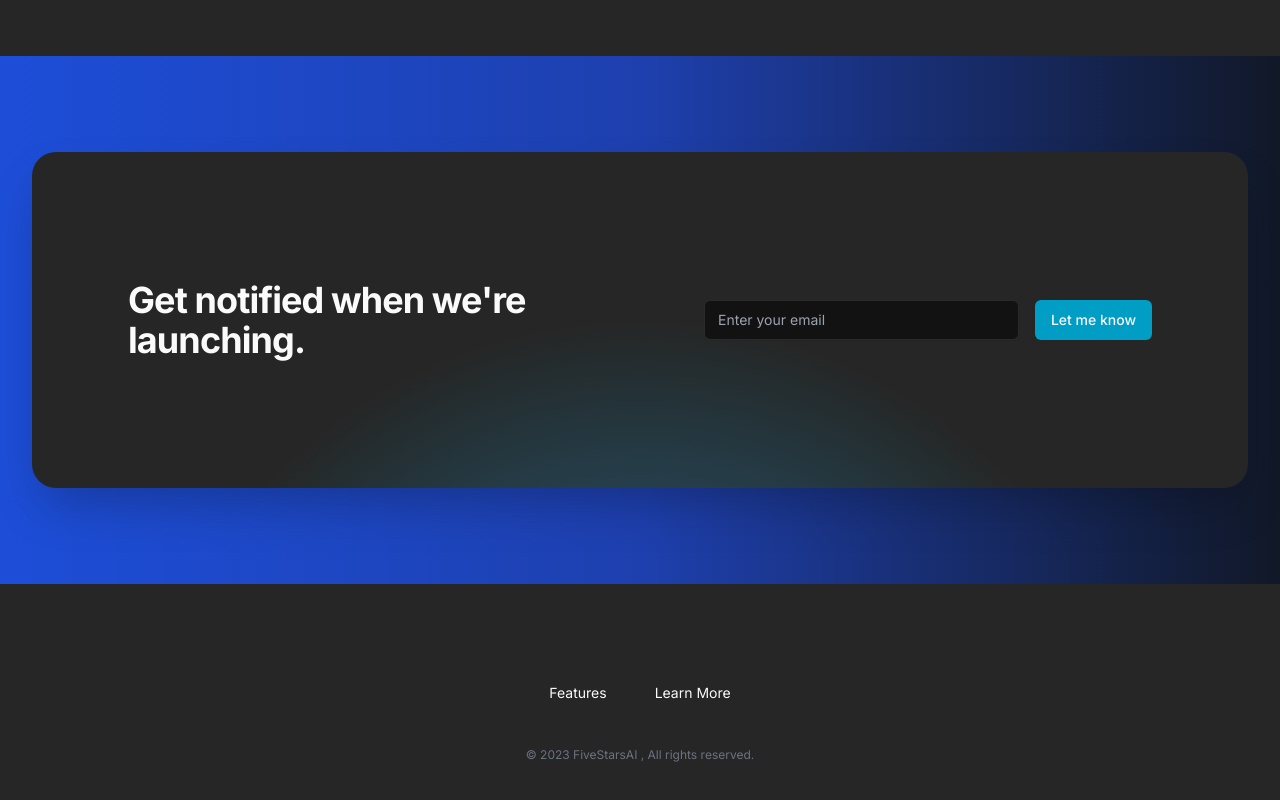
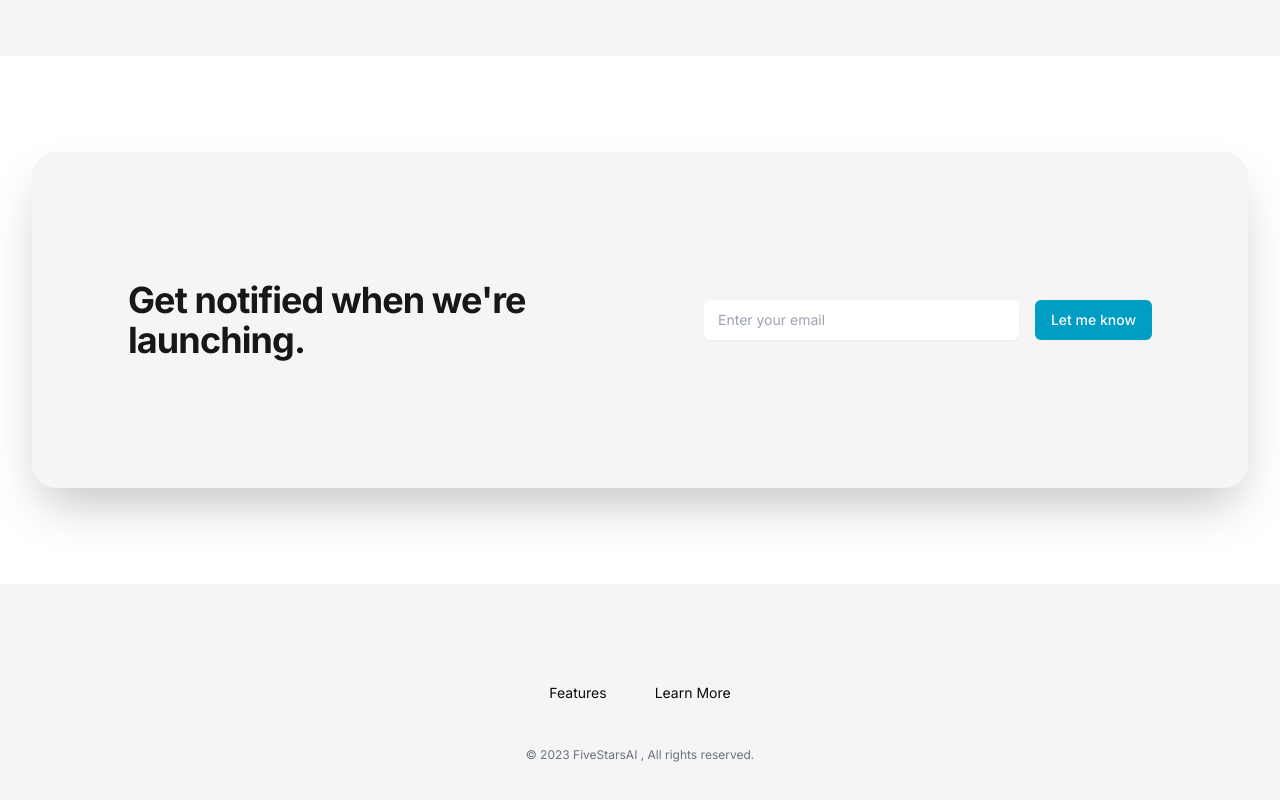
Before and after one commit to AustonianAI/fivestarsai, a Next.js app: page / in a window 1280 px wide. Shown: the part 1492-2292 px from the top of the page. Built offline with nearby package versions, Linux system fonts and the light colour scheme.

Commit message:
landing page complete

```diff
--- a/app/(routes)/layout.tsx
+++ b/app/(routes)/layout.tsx
@@ -3,7 +3,7 @@ import Navbar from "@/components/navbar"
 
 const HomeLayout = ({ children }: { children: React.ReactNode }) => {
   return (
-    <div className="bg-[radial-gradient(ellipse_at_center,_var(--tw-gradient-stops))] from-blue-100 via-blue-300 to-blue-500 dark:bg-gradient-to-r dark:from-blue-700 dark:via-blue-800 dark:to-gray-900">
+    <div>
       <Navbar />
       {children}
       <Footer />
--- a/app/layout.tsx
+++ b/app/layout.tsx
@@ -20,7 +20,7 @@ export default function RootLayout({
   return (
     <html lang="en">
       <body className={inter.className}>
-        <ThemeProvider attribute="class" defaultTheme="dark">
+        <ThemeProvider attribute="class" defaultTheme="light">
           {children}
         </ThemeProvider>
       </body>
--- a/components/navbar.tsx
+++ b/components/navbar.tsx
@@ -19,14 +19,10 @@ const Navbar = () => {
 
   const [mobileMenuOpen, setMobileMenuOpen] = useState(false)
 
-  console.log("the theme is ", theme)
-
   const logoPath =
     theme === "light"
       ? "/fivestarsai-logo-light.svg"
       : "/fivestarsai-logo-dark.svg"
-
-  console.log(logoPath)
 
   return (
     <header className="absolute inset-x-0 top-0 z-50">
--- a/components/notification.tsx
+++ b/components/notification.tsx
@@ -1,6 +1,53 @@
+"use client"
+
+import { useState } from "react"
+
 import { Button } from "./ui/button"
 
 const Notification = () => {
+  const [email, setEmail] = useState<string>("")
+
+  const [feedback, setFeedback] = useState<string>()
+
+  const handleEmailChange = (e: any) => {
+    setEmail(e.target.value)
+  }
+
+  const handleSubmit = async (
+    e: React.FormEvent<HTMLFormElement>
+  ): Promise<void> => {
+    e.preventDefault()
+
+    try {
+      const response = await fetch(
+        "https://api.convertkit.com/v3/forms/5574069/subscribe",
+        {
+          method: "POST",
+          headers: {
+            "Content-Type": "application/json",
+          },
+          body: JSON.stringify({
+            api_key: "LL87mcbMIpmLgL1uX_p6sw",
+            email: email,
+          }),
+        }
+      )
+
+      const data = await response.json()
+
+      if (response.ok) {
+        setFeedback(
+          "Great - Check your email for a confirmation, and we'll be in touch!"
+        )
+        setEmail("") // Clear the input
+      } else {
+        setFeedback(data.error || "Something went wrong. Please try again.")
+      }
+    } catch (error) {
+      setFeedback("Error: Unable to connect. Please try again later.")
+    }
+  }
+
   return (
     <div className="py-16 sm:py-24" id="connect">
       <div className="mx-auto max-w-7xl sm:px-6 lg:px-8">
@@ -8,7 +55,7 @@ const Notification = () => {
           <h2 className="max-w-2xl text-3xl font-bold tracking-tight text-primary sm:text-4xl xl:max-w-none xl:flex-auto">
             Get notified when we&apos;re launching.
           </h2>
-          <form className="w-full max-w-md">
+          <form className="w-full max-w-md" onSubmit={handleSubmit}>
             <div className="flex gap-x-4">
               <label htmlFor="email-address" className="sr-only">
                 Email address
@@ -19,39 +66,18 @@ const Notification = () => {
                 id="email"
                 autoComplete="email"
                 required
+                value={email}
+                onChange={handleEmailChange}
                 className="min-w-0 flex-auto rounded-md border-0 px-3.5 py-2 text-primary shadow-sm ring-1 ring-inset ring-white/10 focus:ring-2 focus:ring-inset focus:ring-white sm:text-sm sm:leading-6"
               />
               <Button type="submit" variant="accent">
                 Let me know
               </Button>
             </div>
+            {feedback && (
+              <div className="mt-4 text-sm leading-6">{feedback}</div>
+            )}
           </form>
-          <svg
-            viewBox="0 0 1024 1024"
-            className="absolute left-1/2 top-1/2 -z-10 h-[64rem] w-[64rem] -translate-x-1/2"
-            aria-hidden="true"
-          >
-            <circle
-              cx={512}
-              cy={512}
-              r={512}
-              fill="url(#759c1415-0410-454c-8f7c-9a820de03641)"
-              fillOpacity="0.7"
-            />
-            <defs>
-              <radialGradient
-                id="759c1415-0410-454c-8f7c-9a820de03641"
-                cx={0}
-                cy={0}
-                r={1}
-                gradientUnits="userSpaceOnUse"
-                gradientTransform="translate(512 512) rotate(90) scale(512)"
-              >
-                <stop stopColor="#7775D6" />
-                <stop offset={1} stopColor="#009DC4" stopOpacity={0} />
-              </radialGradient>
-            </defs>
-          </svg>
         </div>
       </div>
     </div>
```
